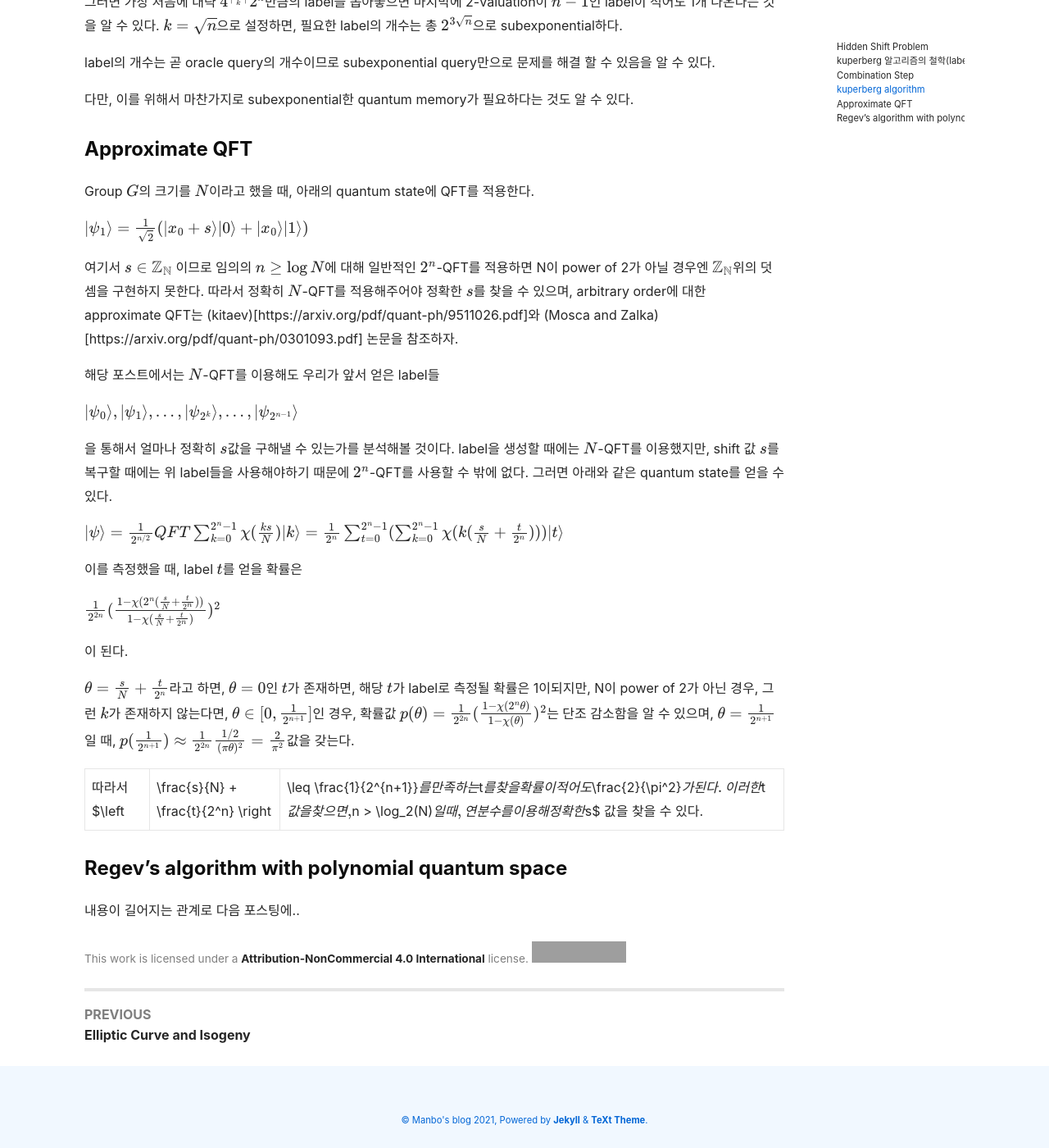
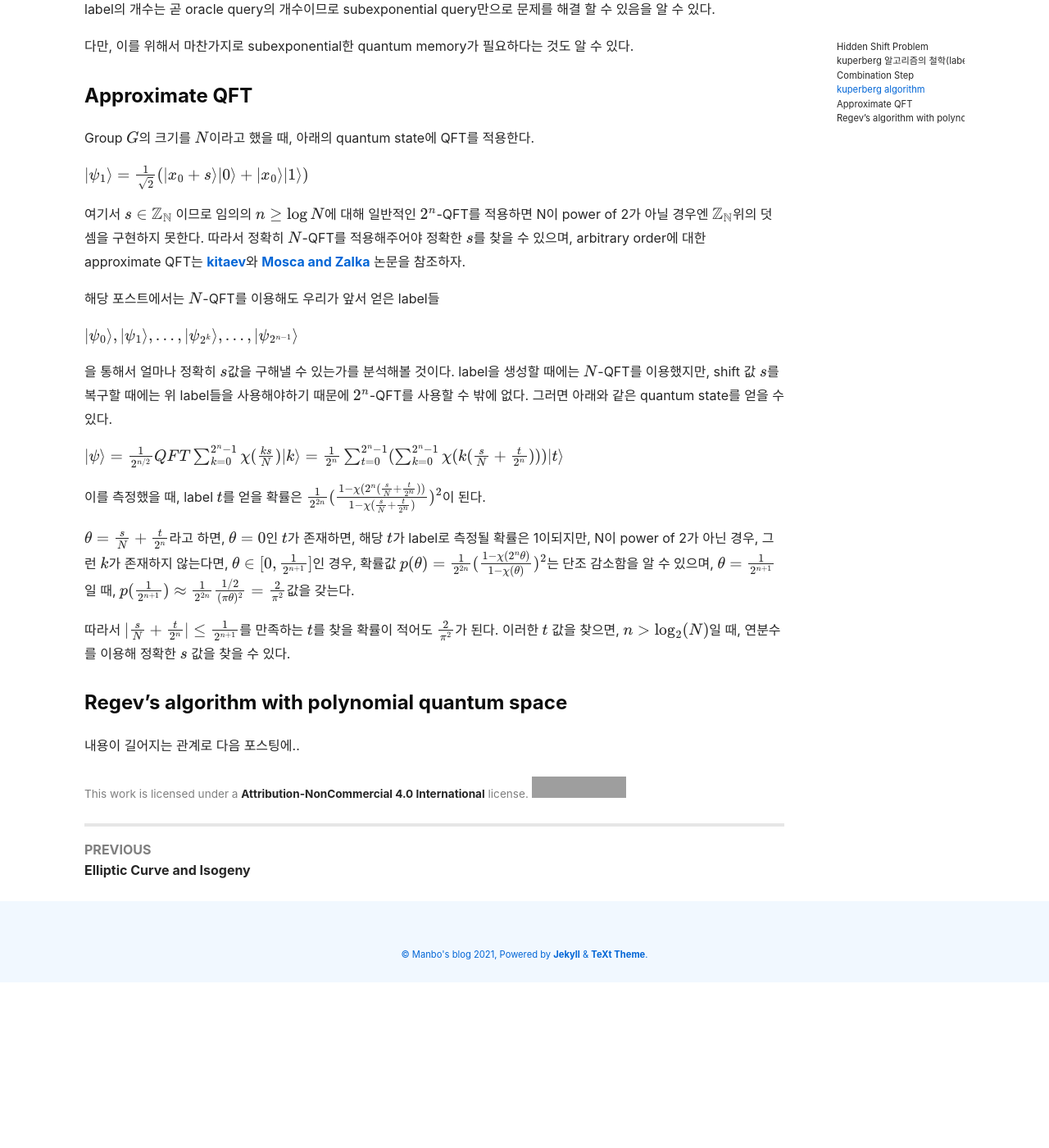
Before and after one commit to gusgkr0117/gusgkr0117.github.io, a Jekyll site: the page built from _posts/2021-02-14-Quantum-Algorithm-for-HSP.md, in a window 1280 px wide and 1400 px high, scrolled down 2651 px. Shown: the whole window at 82% size. Built offline with Jekyll 4.4.1, drawn with Linux system fonts in a browser that asks for light colours; nearby versions of some CDN libraries; formulas are drawn with MathJax 3; after the commit the page ends 3849 px from its top, so only the background shows below that; some of the changed text lies outside the part shown; grey boxes are pictures that could not be loaded.

Commit message:
update post

````diff
--- a/_posts/2021-02-14-Quantum-Algorithm-for-HSP.md
+++ b/_posts/2021-02-14-Quantum-Algorithm-for-HSP.md
@@ -13,7 +13,7 @@
 
  Hidden Shift Problem이란, group $G$와 집합 $A$에 대해서 함수 $f:G \rightarrow A$, $g:G \rightarrow A$가 존재해서 $f(x+s) = g(x)$를 만족할 때, shift 값 $s$를 찾는 문제이다.
 
- 이 문제는 classical한 관점에서 봤을 때, collision을 찾는 문제와 같다. $n=|G|$라고 할 때, 걸리는 시간은 $\sqrt{n}$이 된다. 하지만 quantum 알고리즘으로는 subexponential하게 해결할 수 있다.
+ 이 문제는 classical한 관점에서 봤을 때, collision을 찾는 문제와 같다. $n=\|G\|$라고 할 때, 걸리는 시간은 $\sqrt{n}$이 된다. 하지만 quantum 알고리즘으로는 subexponential하게 해결할 수 있다.
 
 ### kuperberg 알고리즘의 철학(labeled state)
 
@@ -64,7 +64,7 @@
 
 위와 같은 방식으로 얻은 labeled quantum state를 2-valuation 값에 따라 분류할 것이다. $x$의 2-valuation이란, $x$가 $2^k$로 나누어 떨어지는 가장큰 $k$ 값을 말한다.
 
-$P_i = {\ket{\psi_x} | val_2(x) = i}$라고 하자. 그러면 아래와 같은 과정을 통해 원하는 labeled quantum state ${\bra{\psi_{2^i}}}$를 얻을 수 있다.
+$P_i = {\ket{\psi_x} \| val_2(x) = i}$라고 하자. 그러면 아래와 같은 과정을 통해 원하는 labeled quantum state ${\bra{\psi_{2^i}}}$를 얻을 수 있다.
 
 ```
 for 0 ≤ i ≤ n do
@@ -115,15 +115,11 @@
 
 $\ket{\psi} = \frac{1}{2^{n/2}} QFT \sum_{k=0}^{2^n-1} \chi(\frac{ks}{N})\ket{k} = \frac{1}{2^n} \sum_{t=0}^{2^n-1} (\sum_{k=0}^{2^n-1} \chi(k(\frac{s}{N}+\frac{t}{2^n})))\ket{t}$
 
-이를 측정했을 때, label $t$를 얻을 확률은
-
-$\frac{1}{2^{2n}}(\frac{1-\chi(2^n(\frac{s}{N}+\frac{t}{2^n}))}{1-\chi(\frac{s}{N}+\frac{t}{2^n})})^2$
-
-이 된다.
+이를 측정했을 때, label $t$를 얻을 확률은 $\frac{1}{2^{2n}}(\frac{1-\chi(2^n(\frac{s}{N}+\frac{t}{2^n}))}{1-\chi(\frac{s}{N}+\frac{t}{2^n})})^2$이 된다.
 
 $\theta = \frac{s}{N}+\frac{t}{2^n}$라고 하면, $\theta = 0$인 $t$가 존재하면, 해당 $t$가 label로 측정될 확률은 1이되지만, N이 power of 2가 아닌 경우, 그런 $k$가 존재하지 않는다면, $\theta \in [0, \frac{1}{2^{n+1}}]$인 경우, 확률값 $p(\theta) = \frac{1}{2^{2n}}(\frac{1-\chi(2^n\theta)}{1-\chi(\theta)})^2$는 단조 감소함을 알 수 있으며, $\theta = \frac{1}{2^{n+1}}$일 때, $p(\frac{1}{2^{n+1}}) \approx \frac{1}{2^{2n}}\frac{1/2}{(\pi\theta)^2} = \frac{2}{\pi^2}$값을 갖는다.
 
-따라서 $\left| \frac{s}{N} + \frac{t}{2^n} \right| \leq \frac{1}{2^{n+1}}$를 만족하는 $t$를 찾을 확률이 적어도 $\frac{2}{\pi^2}$가 된다. 이러한 $t$ 값을 찾으면, $n > \log_2(N)$일 때, 연분수를 이용해 정확한 $s$ 값을 찾을 수 있다.
+따라서 $\| \frac{s}{N} + \frac{t}{2^n} \| \leq \frac{1}{2^{n+1}}$를 만족하는 $t$를 찾을 확률이 적어도 $\frac{2}{\pi^2}$가 된다. 이러한 $t$ 값을 찾으면, $n > \log_2(N)$일 때, 연분수를 이용해 정확한 $s$ 값을 찾을 수 있다.
 
 ### Regev's algorithm with polynomial quantum space
 
````
Also changed, not shown: other parts of _posts/2021-02-14-Quantum-Algorithm-for-HSP.md (+2 -2 lines).
